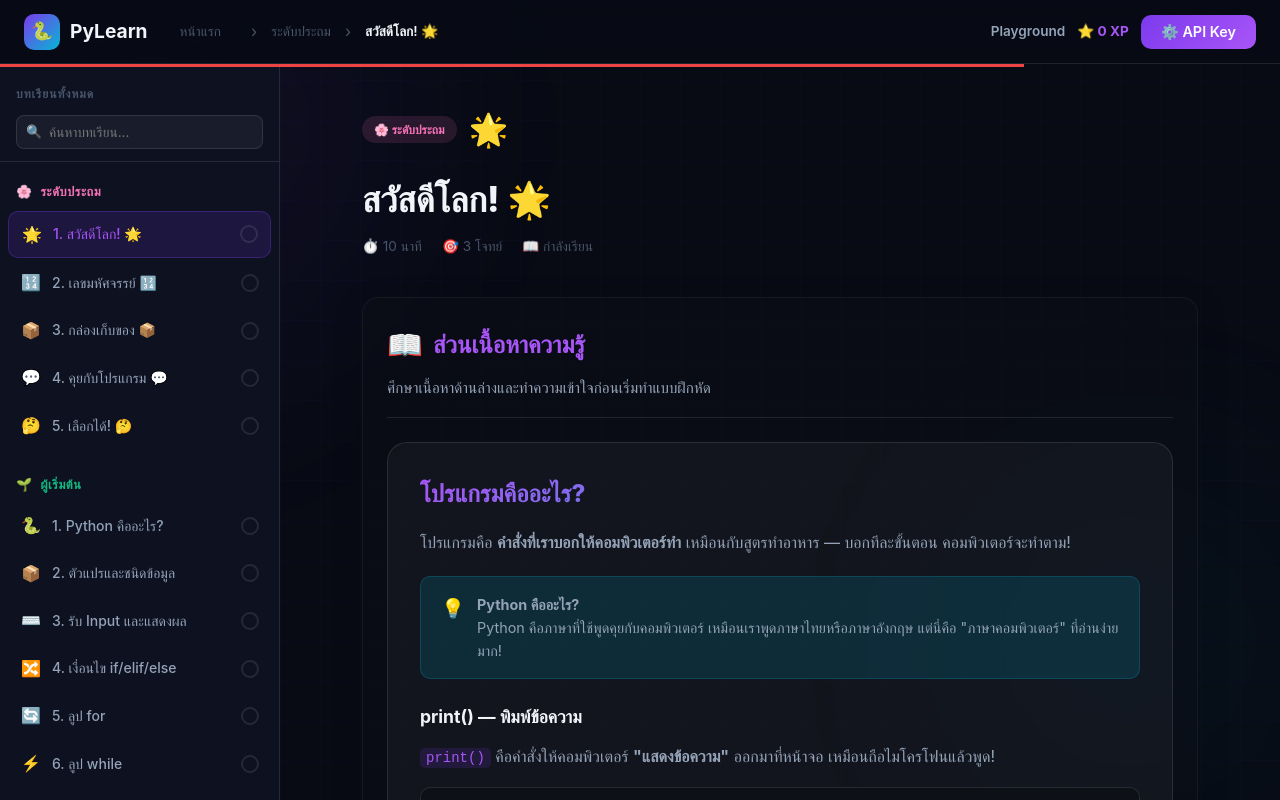
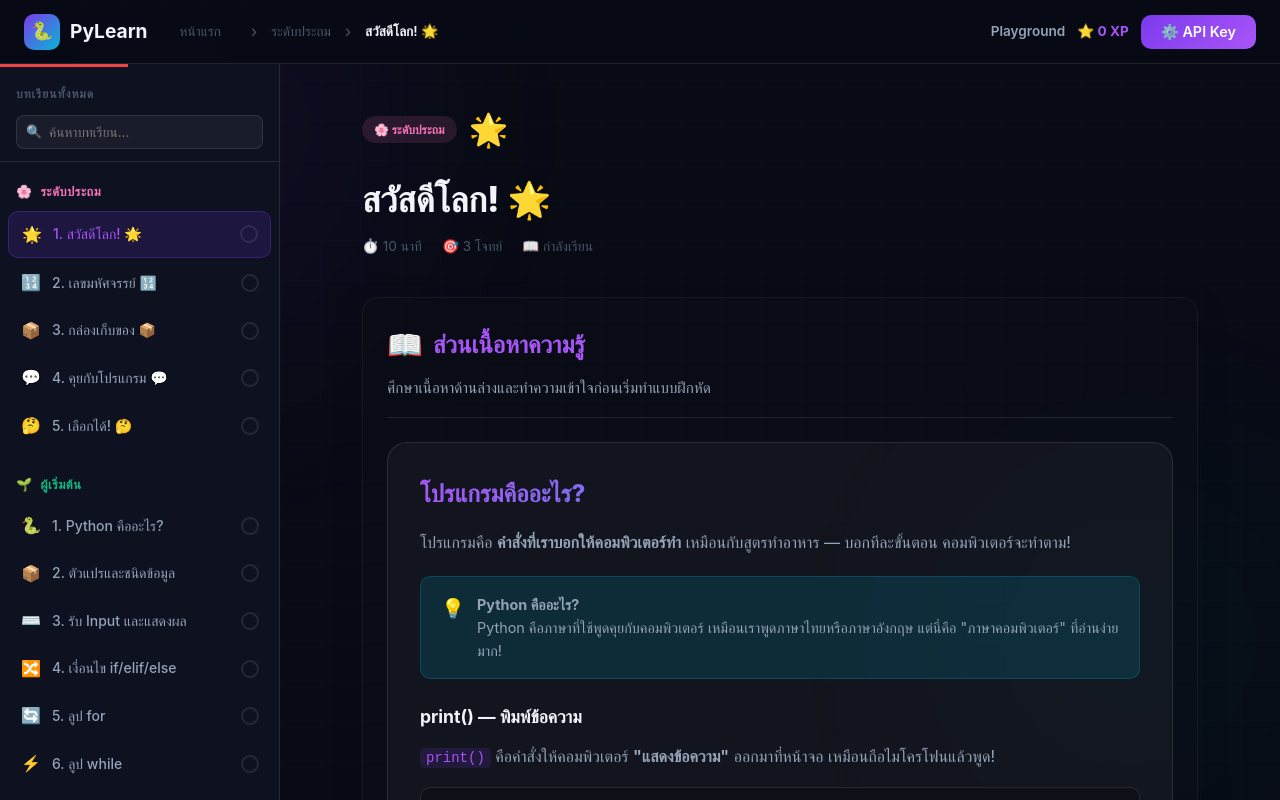
Before and after one commit to angkunz/learn-python, a plain HTML site: page lesson.html in a window 1280 px wide. Drawn offline with Linux system fonts and the light colour scheme.

Commit message:
fix: ปรับปรุงการโหลด Pyodide ให้เสถียรขึ้นและเพิ่ม Loading Animation
- แก้ไข Race condition ใน initPyodide() ที่อาจทำให้โหลดไม่สมบูรณ์
- เพิ่ม Animation ให้แถบความคืบหน้าขณะรอโหลดไฟล์ WASM ขนาดใหญ่
- ปรับปรุงให้ UI แจ้งเตือนสถานะการโหลดได้ชัดเจนยิ่งขึ้น

```diff
--- a/js/editor.js
+++ b/js/editor.js
@@ -125,25 +125,28 @@ function setEditorCode(view, code) {
 
 // ── Initialize Pyodide ──
 let pyodide = null;
-let isLoading = false;
+let pyodidePromise = null;
 
 async function initPyodide(onProgress) {
   if (pyodide) return pyodide;
-  if (isLoading) return null;
-  isLoading = true;
+  if (pyodidePromise) return pyodidePromise;
+
+  pyodidePromise = (async () => {
     try {
-    onProgress && onProgress('กำลังโหลด Python runtime...');
+      if (onProgress) onProgress('กำลังโหลด Python runtime...');
       pyodide = await loadPyodide({
         indexURL: 'https://cdn.jsdelivr.net/pyodide/v0.26.2/full/'
       });
-    onProgress && onProgress('พร้อมแล้ว!');
-    isLoading = false;
+      if (onProgress) onProgress('พร้อมแล้ว!');
       return pyodide;
     } catch (e) {
-    isLoading = false;
+      pyodidePromise = null;
       console.error('Pyodide load error:', e);
       throw e;
     }
+  })();
+
+  return pyodidePromise;
 }
 
 // ── Run Python Code ──
--- a/lesson.html
+++ b/lesson.html
@@ -110,17 +110,26 @@ document.addEventListener('DOMContentLoaded', () => {
 // ── Pyodide UI ──
 async function initPyodideWithUI() {
   const bar = document.getElementById('py-progress-bar');
-  bar.style.width = '30%';
+  let progress = 10;
+  bar.style.width = progress + '%';
+
+  // Fake progress animation while waiting for download
+  const interval = setInterval(() => {
+    if (progress < 90) {
+      progress += (90 - progress) * 0.1; // Slow down as it gets closer to 90
+      bar.style.width = progress + '%';
+    }
+  }, 500);
 
   try {
-    await initPyodide((msg) => {
-      bar.style.width = '80%';
-    });
+    await initPyodide();
+    clearInterval(interval);
     bar.style.width = '100%';
     pyodideReady = true;
     setTimeout(() => { bar.style.opacity = '0'; }, 500);
     showToast('Python Runtime พร้อมแล้ว! 🐍', 'success');
   } catch(e) {
+    clearInterval(interval);
     bar.style.background = 'var(--red)';
     showToast('โหลด Python ล้มเหลว ลองรีเฟรชหน้า', 'error');
   }
```
Also changed, not shown: playground.html (+14 -4 lines). Lines whose indentation alone changed are shown as unchanged.
